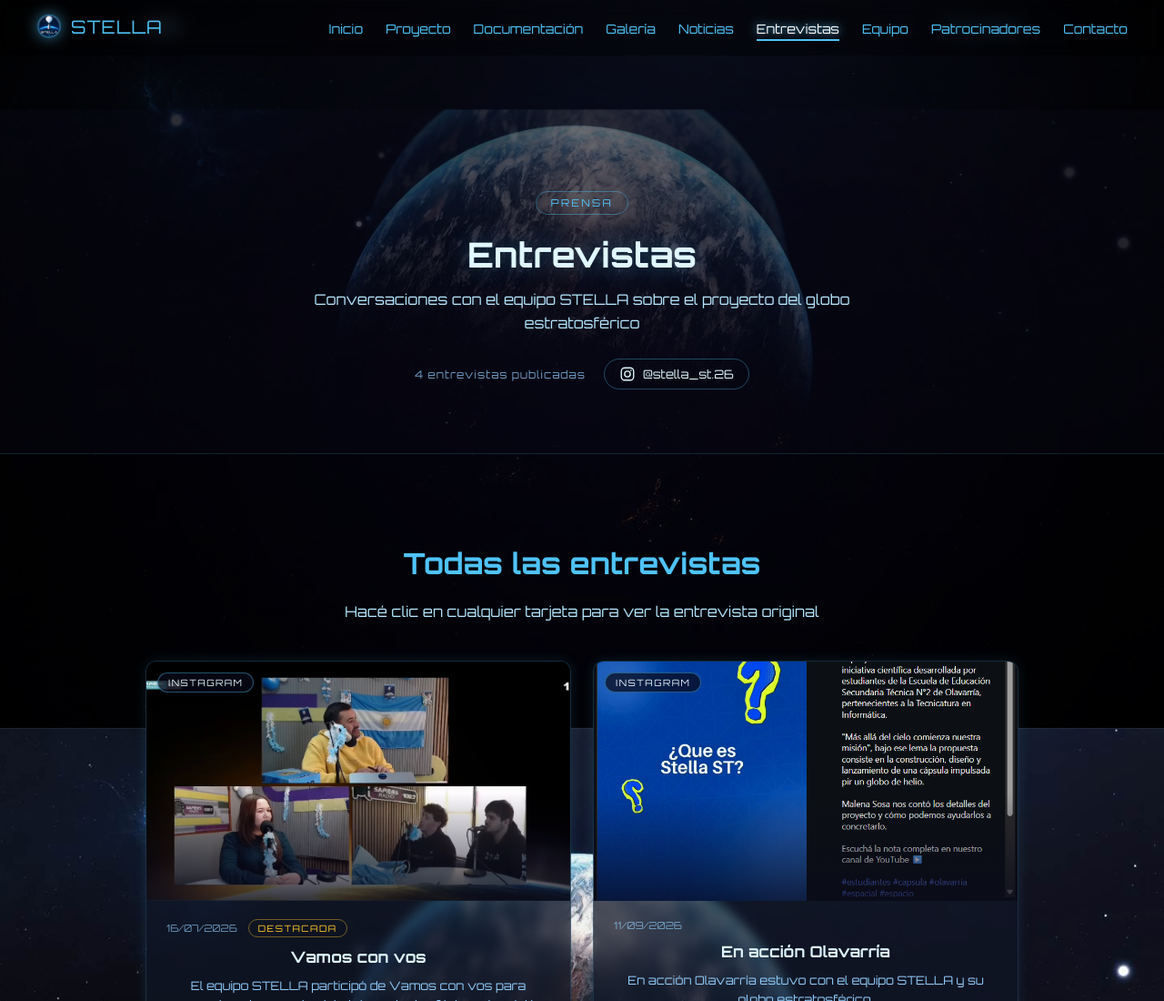
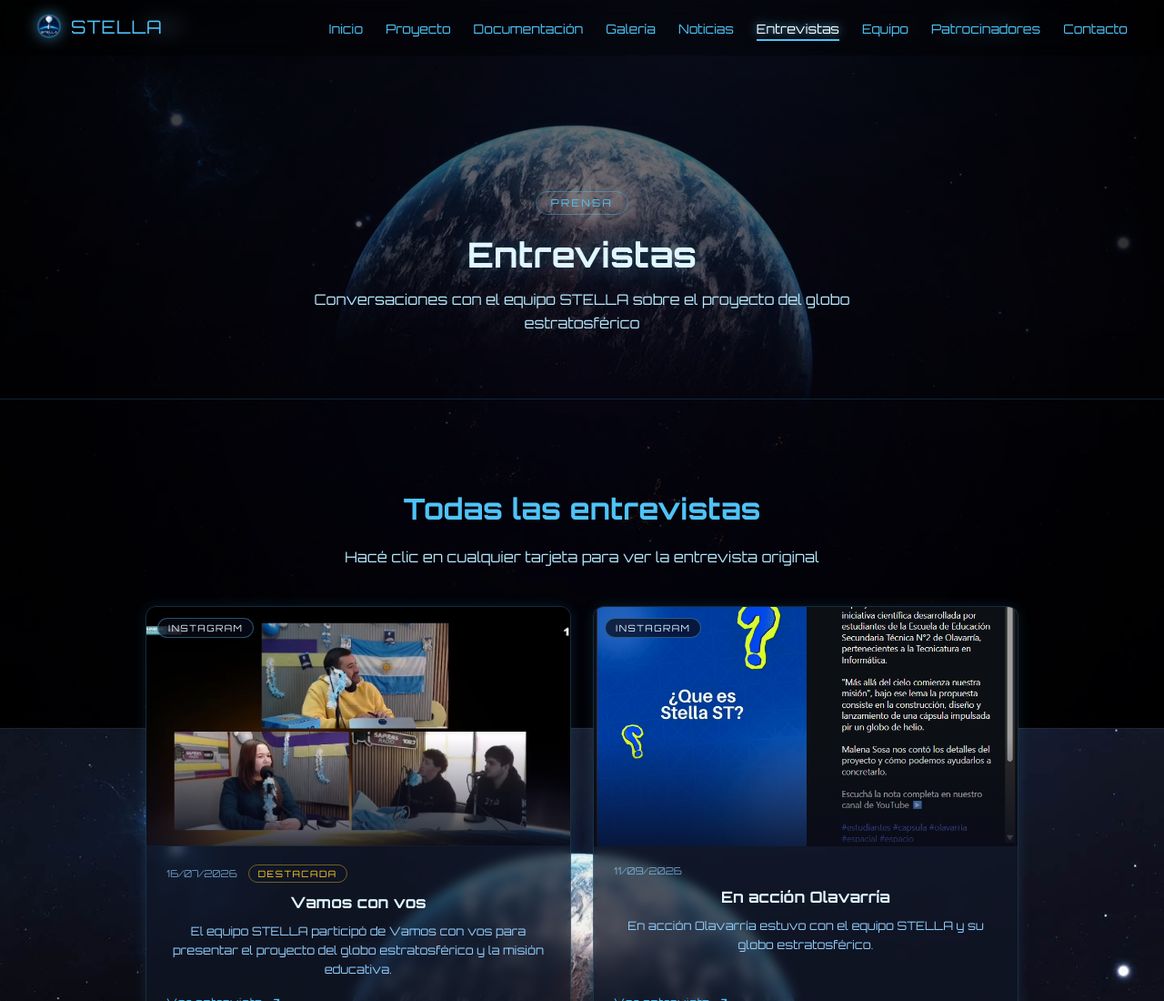
Before and after one commit to ProyectoStella/Web-Stella, a plain HTML site: page globosondatecnica2/frontend/pages/entrevistas.html in a window 1280 px wide. Shown: the top 1100 px of the page at 91% size. Drawn offline with Linux system fonts and the light colour scheme; a script that the page names is missing.

Commit message:
ultimos cambios

```diff
--- a/globosondatecnica2/frontend/css/pages/entrevistas.css
+++ b/globosondatecnica2/frontend/css/pages/entrevistas.css
@@ -3,22 +3,6 @@
     position: relative;
     overflow: hidden;
     border-bottom: 1px solid rgba(79, 195, 247, 0.18);
-}
-
-.entrevistas-portada-fondo {
-    position: absolute;
-    inset: 0;
-    background: url("../../assets/backgrounds/fototierra.jpg") no-repeat center center;
-    background-size: cover;
-    opacity: 0.35;
-    filter: blur(1px);
-}
-
-.entrevistas-portada-fondo::after {
-    content: "";
-    position: absolute;
-    inset: 0;
-    background: linear-gradient(180deg, rgba(10, 10, 26, 0.55) 0%, rgba(10, 10, 26, 0.85) 70%, rgba(10, 10, 26, 0.98) 100%);
 }
 
 .entrevistas-portada-contenido {
@@ -53,42 +37,8 @@
     font-size: 16px;
     color: #b3e5fc;
     max-width: 620px;
-    margin: 0 auto 26px;
+    margin: 0 auto;
     line-height: 1.6;
-}
-
-.entrevistas-portada-meta {
-    display: flex;
-    align-items: center;
-    justify-content: center;
-    gap: 20px;
-    flex-wrap: wrap;
-}
-
-.entrevistas-portada-cantidad {
-    font-size: 12px;
-    font-family: 'Orbitron', sans-serif;
-    color: rgba(144, 202, 249, 0.75);
-    letter-spacing: 1px;
-}
-
-.entrevistas-portada-ig {
-    display: inline-flex;
-    align-items: center;
-    gap: 8px;
-    font-size: 13px;
-    font-family: 'Orbitron', sans-serif;
-    color: #e0f7ff;
-    text-decoration: none;
-    border: 1px solid rgba(79, 195, 247, 0.35);
-    border-radius: 20px;
-    padding: 7px 16px;
-    transition: border-color 0.3s ease, box-shadow 0.3s ease;
-}
-
-.entrevistas-portada-ig:hover {
-    border-color: rgba(79, 195, 247, 0.7);
-    box-shadow: 0 0 16px rgba(79, 195, 247, 0.22);
 }
 
 /* GRID */
--- a/globosondatecnica2/frontend/js/pages/entrevistas.js
+++ b/globosondatecnica2/frontend/js/pages/entrevistas.js
@@ -14,11 +14,9 @@ App.entrevistas = (function() {
             .then(function(data) {
                 entrevistasCache = data || [];
                 renderizar(contenedor, entrevistasCache);
-                actualizarCantidad(entrevistasCache.length);
             })
             .catch(function() {
                 contenedor.innerHTML = '<p class="entrevistas-vacio">No se pudieron cargar las entrevistas.</p>';
-                actualizarCantidad(0);
             });
     }
 
@@ -61,12 +59,6 @@ App.entrevistas = (function() {
         return fecha;
     }
 
-    function actualizarCantidad(cantidad) {
-        var el = document.getElementById('entrevistas-cantidad');
-        if (!el) return;
-        el.textContent = cantidad === 1 ? '1 entrevista publicada' : cantidad + ' entrevistas publicadas';
-    }
-
     document.addEventListener('DOMContentLoaded', cargar);
 
     return {
--- a/globosondatecnica2/frontend/pages/entrevistas.html
+++ b/globosondatecnica2/frontend/pages/entrevistas.html
@@ -35,18 +35,10 @@
 
 <main>
     <section class="entrevistas-portada" id="entrevistas-portada">
-        <div class="entrevistas-portada-fondo"></div>
         <div class="entrevistas-portada-contenido">
             <span class="entrevistas-portada-badge">Prensa</span>
             <h1>Entrevistas</h1>
             <p class="entrevistas-portada-sub">Conversaciones con el equipo STELLA sobre el proyecto del globo estratosférico</p>
-            <div class="entrevistas-portada-meta">
-                <span class="entrevistas-portada-cantidad" id="entrevistas-cantidad">Cargando entrevistas...</span>
-                <a class="entrevistas-portada-ig" href="https://www.instagram.com/stella_st.26" target="_blank" rel="noopener">
-                    <img src="../assets/icons/instagram.svg" alt="" width="18" height="18" aria-hidden="true">
-                    @stella_st.26
-                </a>
-            </div>
         </div>
     </section>
 
```
